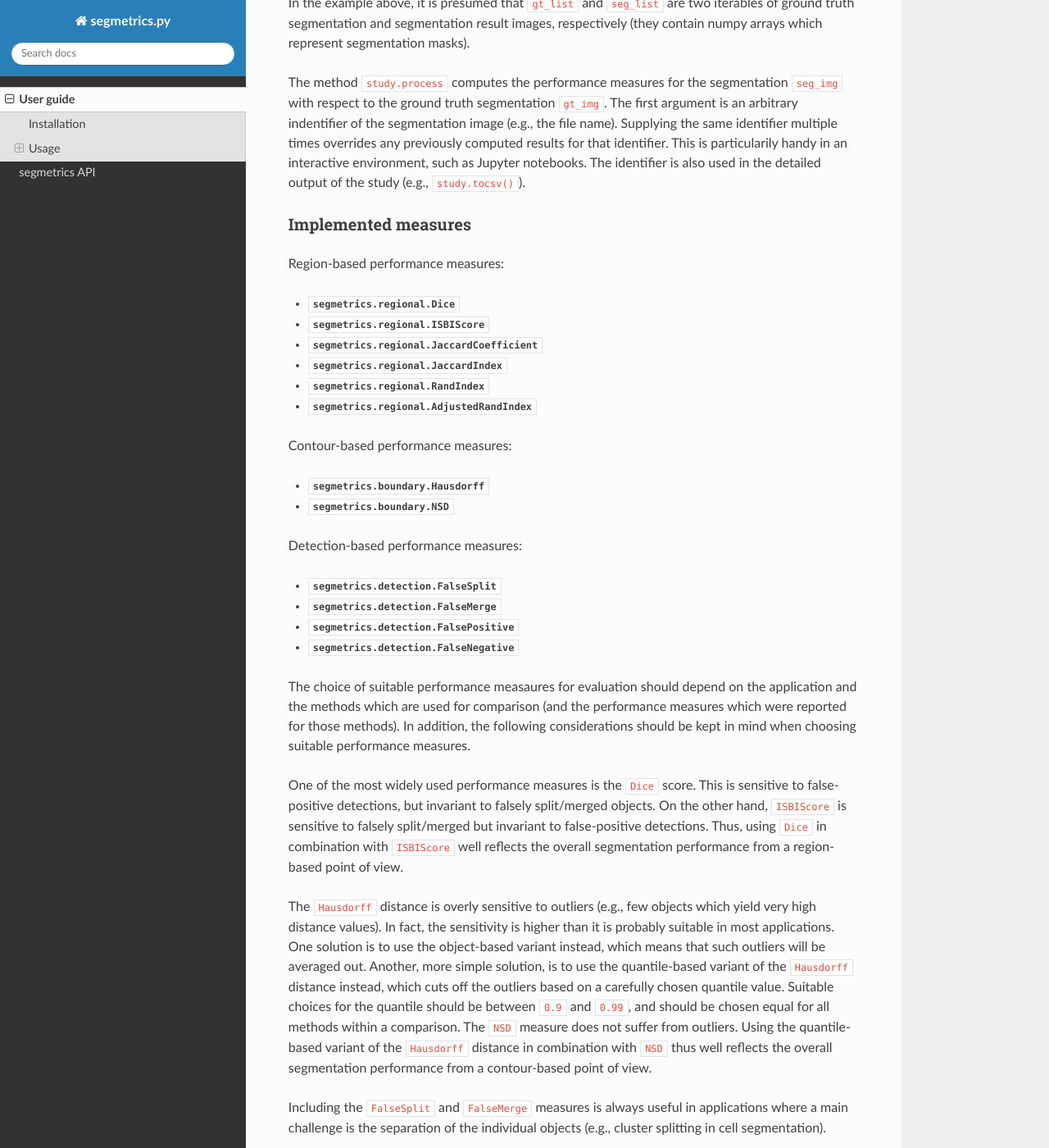
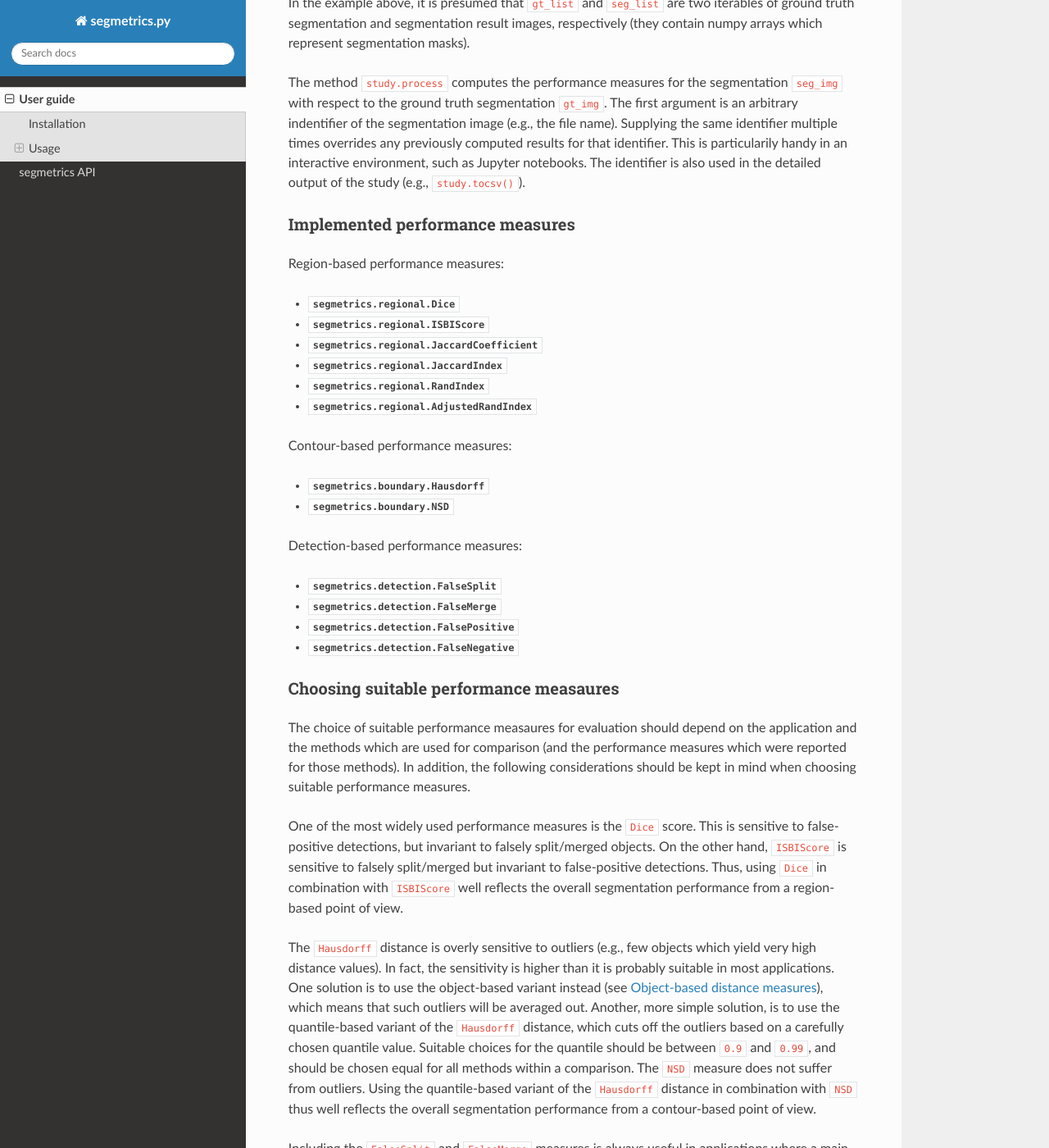
Before and after one commit to BMCV/segmetrics, a Sphinx documentation site: the page built from docs/source/usage.rst, in a window 1280 px wide and 1400 px high, scrolled down 727 px. Shown: the whole window at 82% size. Built offline with Sphinx 7.4.7 and the Read the Docs theme 2.0.0, drawn with Linux system fonts in a browser that asks for light colours.

Commit message:
Update usage.rst

```diff
--- a/docs/source/usage.rst
+++ b/docs/source/usage.rst
@@ -35,8 +33,8 @@
 
 The method ``study.process`` computes the performance measures for the segmentation ``seg_img`` with respect to the ground truth segmentation ``gt_img``. The first argument is an arbitrary indentifier of the segmentation image (e.g., the file name). Supplying the same identifier multiple times overrides any previously computed results for that identifier. This is particularily handy in an interactive environment, such as Jupyter notebooks. The identifier is also used in the detailed output of the study (e.g., ``study.tocsv()``).
 
-Implemented measures
-********************
+Implemented performance measures
+********************************
 
 Region-based performance measures:
 
@@ -59,13 +57,18 @@
 - :class:`segmetrics.detection.FalsePositive`
 - :class:`segmetrics.detection.FalseNegative`
 
+Choosing suitable performance measaures
+***************************************
+
 The choice of suitable performance measaures for evaluation should depend on the application and the methods which are used for comparison (and the performance measures which were reported for those methods). In addition, the following considerations should be kept in mind when choosing suitable performance measures.
 
 One of the most widely used performance measures is the ``Dice`` score. This is sensitive to false-positive detections, but invariant to falsely split/merged objects. On the other hand, ``ISBIScore`` is sensitive to falsely split/merged but invariant to false-positive detections. Thus, using ``Dice`` in combination with ``ISBIScore`` well reflects the overall segmentation performance from a region-based point of view.
 
-The ``Hausdorff`` distance is overly sensitive to outliers (e.g., few objects which yield very high distance values). In fact, the sensitivity is higher than it is probably suitable in most applications. One solution is to use the object-based variant instead, which means that such outliers will be averaged out. Another, more simple solution, is to use the quantile-based variant of the ``Hausdorff`` distance instead, which cuts off the outliers based on a carefully chosen quantile value. Suitable choices for the quantile should be between ``0.9`` and ``0.99``, and should be chosen equal for all methods within a comparison. The ``NSD`` measure does not suffer from outliers. Using the quantile-based variant of the ``Hausdorff`` distance in combination with ``NSD`` thus well reflects the overall segmentation performance from a contour-based point of view.
+The ``Hausdorff`` distance is overly sensitive to outliers (e.g., few objects which yield very high distance values). In fact, the sensitivity is higher than it is probably suitable in most applications. One solution is to use the object-based variant instead (see :ref:`object-based-distance-measures`), which means that such outliers will be averaged out. Another, more simple solution, is to use the quantile-based variant of the ``Hausdorff`` distance, which cuts off the outliers based on a carefully chosen quantile value. Suitable choices for the quantile should be between ``0.9`` and ``0.99``, and should be chosen equal for all methods within a comparison. The ``NSD`` measure does not suffer from outliers. Using the quantile-based variant of the ``Hausdorff`` distance in combination with ``NSD`` thus well reflects the overall segmentation performance from a contour-based point of view.
 
 Including the ``FalseSplit`` and ``FalseMerge`` measures is always useful in applications where a main challenge is the separation of the individual objects (e.g., cluster splitting in cell segmentation).
+
+.. _object-based-distance-measures:
 
 Object-based distance measures
 ******************************
```
Also changed, not shown: other parts of docs/source/usage.rst (+0 -2 lines).
